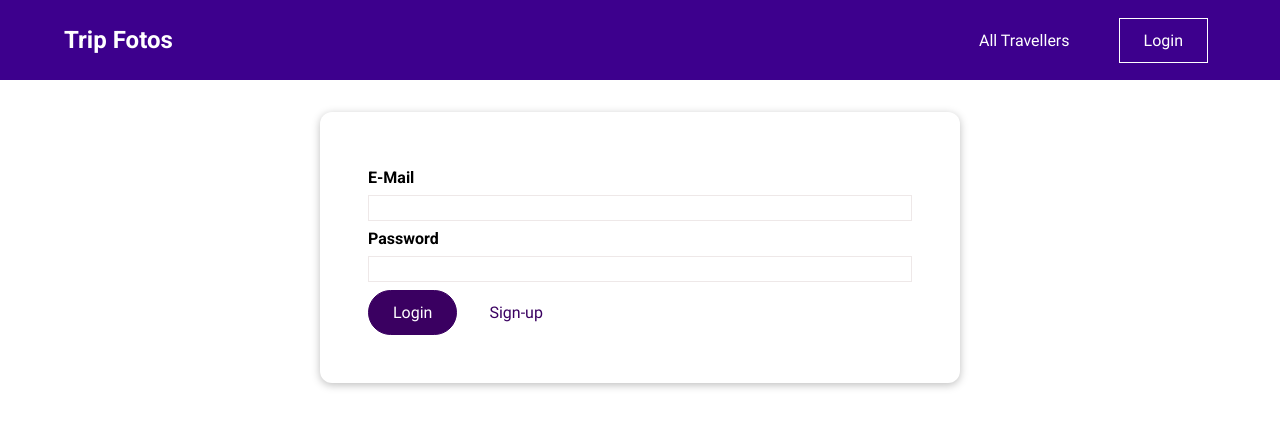
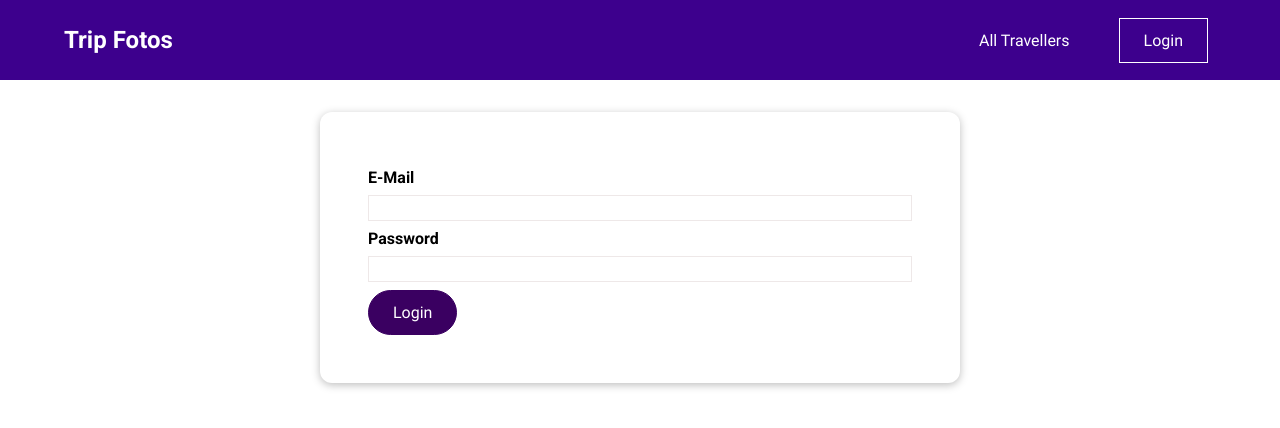
Before and after one commit to andres-codigo/trip-fotos, a Vue app: page /auth in a window 1280 px wide. Shown: the top 428 px of the page. Built offline with nearby package versions, Linux system fonts and the light colour scheme; no server answers; what vuefire would draw is missing.

Commit message:
[vue] sign up button hidden again

```diff
--- a/src/pages/auth/UserAuth.vue
+++ b/src/pages/auth/UserAuth.vue
@@ -35,12 +35,12 @@
 				</div>
 				<base-button>{{ submitButtonCaption }}</base-button>
 				<!-- TODO: Switching temporarily removed -->
-				<base-button
+				<!-- <base-button
 					type="button"
 					mode="flat"
 					@click="switchAuthMode"
 					>{{ switchModeButtonCaption }}</base-button
-				>
+				> -->
 			</form>
 		</base-card>
 	</section>
```
